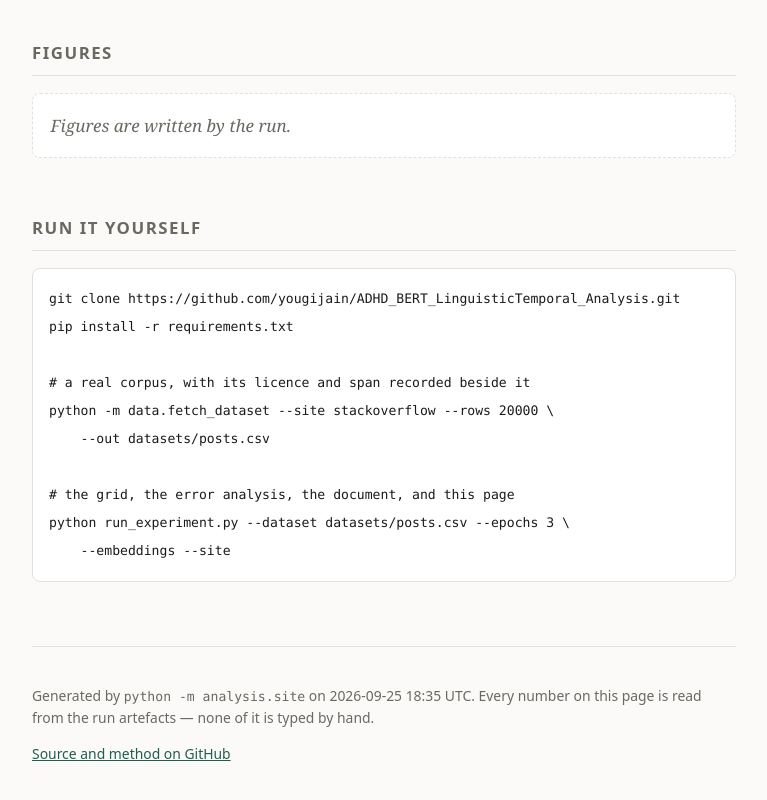
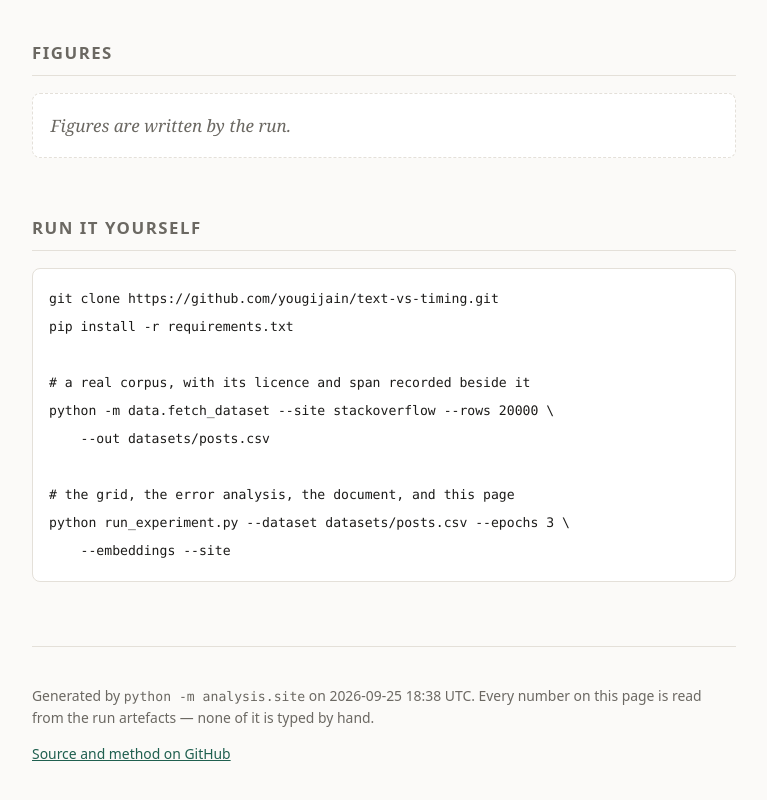
Before and after one commit to yougijain/ADHD_BERT_LinguisticTemporal_Analysis, a plain HTML site: page docs/index.html in a window 1280 px wide. Shown: the part 1698-2498 px from the top of the page, without its empty margins (256-1023 px from the left). Drawn offline with Linux system fonts and the light colour scheme.

Commit message:
fix(site): point the page at the repository's current name
The repo was renamed to text-vs-timing. GitHub redirects the old path, so
nothing was broken, but a published page should carry the canonical URL
rather than rely on a redirect. Names the Pages URL in the README too.

```diff
--- a/docs/index.html
+++ b/docs/index.html
@@ -153,7 +153,7 @@ anyone's sleep, and nothing here should be read as a claim about a person.</p>
 <h2>Figures</h2>
 <p class="empty">Figures are written by the run.</p>
 <h2>Run it yourself</h2>
-<pre><code>git clone https://github.com/yougijain/ADHD_BERT_LinguisticTemporal_Analysis.git
+<pre><code>git clone https://github.com/yougijain/text-vs-timing.git
 pip install -r requirements.txt
 
 # a real corpus, with its licence and span recorded beside it
@@ -164,10 +164,10 @@ python -m data.fetch_dataset --site stackoverflow --rows 20000 \
 python run_experiment.py --dataset datasets/posts.csv --epochs 3 \
     --embeddings --site</code></pre>
 <footer>
-  <p class="note">Generated by <code>python -m analysis.site</code> on 2026-09-25 18:35 UTC.
+  <p class="note">Generated by <code>python -m analysis.site</code> on 2026-09-25 18:38 UTC.
   Every number on this page is read from the run artefacts — none of it is typed
   by hand.</p>
-  <p class="note"><a href="https://github.com/yougijain/ADHD_BERT_LinguisticTemporal_Analysis">Source and method on GitHub</a></p>
+  <p class="note"><a href="https://github.com/yougijain/text-vs-timing">Source and method on GitHub</a></p>
 </footer>
 </main>
 </body>
```
Also changed, not shown: 2 other files.
